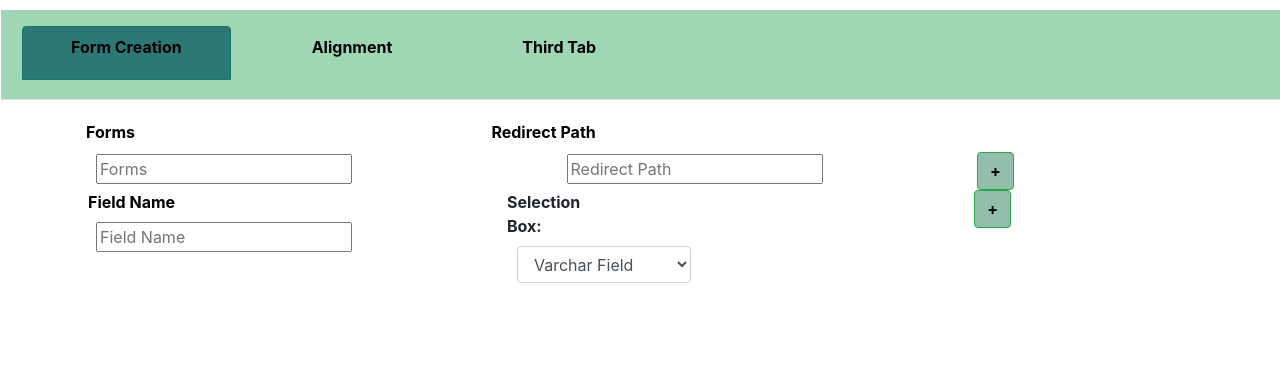
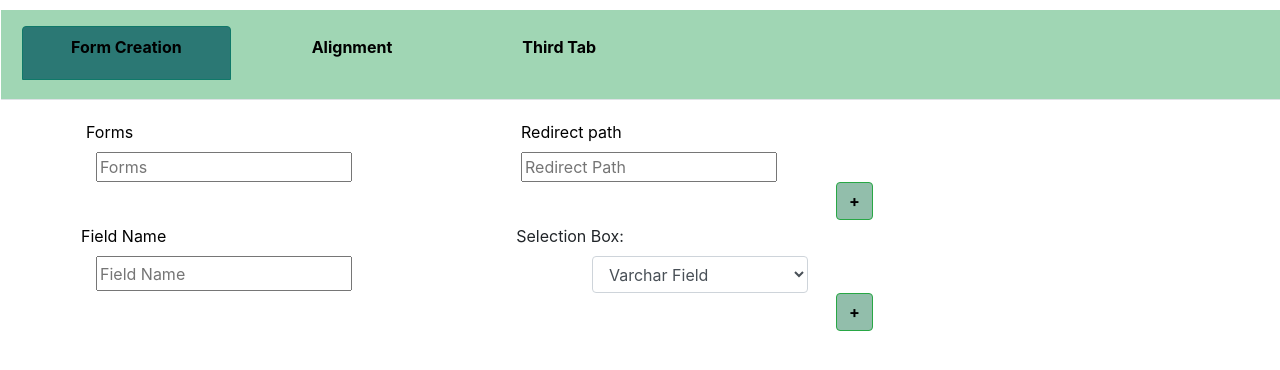
Before and after one commit to Shruthi1248/WebApp-using-Python, a Django app: page / in a window 1280 px wide. Shown: the top 370 px of the page. Run offline with Django 4.2, Linux system fonts and the light colour scheme; some libraries are stand-ins or nearby versions.

Commit message:
Third Commit.html

```diff
--- a/templates/home.html
+++ b/templates/home.html
@@ -3,7 +3,7 @@
 <head>
   <meta charset="UTF-8">
   <meta name="viewport" content="width=device-width, initial-scale=1.0">
-  <title>Bootstrap Tabs Example</title>
+  <title>WebProject Tabs</title>
   <!-- Include Bootstrap CSS (you can download it or link from a CDN) -->
   <link rel="stylesheet" href="https://maxcdn.bootstrapcdn.com/bootstrap/4.5.2/css/bootstrap.min.css">
 </head>
@@ -48,32 +48,14 @@
   #redirect{
     margin-left: 210px;
   }
-  .label4{
-    padding-left: 2px;
-  }
-  #field2{
-    margin-left: 14px;
-    height: 30px;
-  }
   #form{
     margin-left: 10px;
   }
-  #field1{
-    margin-left: 10px;
-    height:30px
-  }
-  #form{
-    margin-left: 10px;
-  }
-  .label2{
-    padding-left: 2px;
-  }
-
 
 </style>
 </head>
 <body>
-<div class="container-fluid fixed-top mt-70" style="margin-left:1px;">
+<div class="container-fluid fixed-top mt-100" style="margin-left:1px;">
   <ul class="nav nav-tabs" id="myTabs" >
     <li class="nav-item">
       <a class="nav-link active m-3 px-5 fs-5" id="tab1" data-toggle="tab" href="#tab1content"><b>Form Creation</b></a>
@@ -86,45 +68,37 @@
     </li>
   </ul>
 
-  <div class="tab-content mt-3">
+
     <div class="tab-pane fade show active" id="tab1content">
-      <div class="container mt-3 pt-10 col-14">
-      <div class="form section">
-        <label class="label1" style="color:black;"><b>Forms</b></label>
-        <label style="margin-left: 350px; color:black;" class="label4" ><b>Redirect Path</b></label><br>
-        <input type="text" id="form" name="labelform" placeholder="Forms" />
-        <input type="text"  id="redirect" style="color:black" placeholder="Redirect Path" />
-        <button style="margin-left: 150px; background-color: #92beab;;color:black;" id="button1" class="btn btn-success"><b>+</b></button>
+      <div class="container mt-2 pt-0 col-0">
+        <form id="formcontent">
+          <div class="row mb-1">
+            <div class="col-md-3">
+                <label for="forms" class="labels" style="color:black;">Forms</label>
+                <div class="inputs">
+                    <input type="text"  class="input-class" id="form" name="labelform" placeholder="Forms" >
                 </div>
-     <!--- <div id = "existing-container" >
-        <br>
-        <label class="label2" style="color:black" name="addingfield"><b>Field Name</b></label>
-        <label for="exampleSelect" name="addingselect" class="select box" style="margin-left: 300px;"><b>Selection Box:</b></label><br>
-        <div class="container mt-0">
-          <div class="row">
-            <input type="text" id="field1" placeholder="Field Name" />
-            <select class="form-control"  style="margin-left: 200px;width : 20%;" id="exampleSelect">
-              <option value="option1">Option 1</option>
-              <option value="option2">Option 2</option>
-              <option value="option3">Option 3</option>
+            </div>
+            <div class="col-md-3">
+                <label for="redirect" style="margin-left: 150px; color:black;" class="labels">Redirect path</label>
+              <div class="inputs">
+                <input type="text" id="redirect" class="input-class" style="color:black; margin-left:150px;" placeholder="Redirect Path">
+            <div class="col-md-3">
+                <button class="btn btn-success ms-1" style="margin-left: 450px; background-color: #92beab;color:black;" type="button" onclick="addFormContainer()"><b>+</b></button>
+            </div>
+              </div>
+            </div>
+          </div>
 
-            </select>
-          <button style="margin-left: 130px; background-color: #92beab; color:black;" id="button2" onclick="addDynamicField()" class="btn btn-success"><b>+</b></button>
-
+          <div class="row mb-3">
+            <div class="col-md-12" id="dynamicFields">
+              <div class="row mb-0">
+              <label for="fields1" class="labels" style="color:black;margin-left:10px;" >Field Name</label>
+              <label for="exampleSelect" class="labels" style="margin-left: 350px;">Selection Box:</label>
               </div>
-    </div>   -->
-
-  <!-- Container to hold dynamically created divs -->
-    <!-- HTML structure for the dynamic fields -->
-<div id="dynamicFields">
-      <div class="row mb-3">
-        <div class="col">
-          <label class="label2" style="color:black;" name="addingfield"><b>Field Name</b></label><br>
-          <input type="text" id="field1" style="margin-left:10px;" placeholder="Field Name" /><br>
-      </div>
-      <div class="col">
-        <label for="exampleSelect" name="addingselect" class="select box" style="margin-left: 125px;"><b>Selection Box:</b></label>
-        <select class="form-control"  style="margin-left: 135px;width : 80%; height:37px;" id="exampleSelect">
+              <div class="row mb-0 col-md-12">
+              <input type="text"  class="input class" style="margin-left:10px;height:35px;" id ="f" name="field[]" placeholder="Field Name">
+              <select class="form-control"  style="margin-left: 240px;width : 20%; height:37px;" id="f" name="selection[]">
                   <option value="option1">Varchar Field</option>
                   <option value="option2">Number Field</option>
                   <option value="option3">Password</option>
@@ -143,54 +117,136 @@
                   <option value="option16">File Field</option>
                   <option value="option17">Audio Field</option>
               </select>
+              <button style="margin-left: 750px; background-color: #92beab;color:black;" type="button" class="btn btn-success ms-1 adding-fields" ><b>+</b></button>
               </div>
-        <div class="ms-auto">
-         <button style="margin-left: 360px; margin-right: 200px; background-color: #92beab;color:black;" type="button" class="btn btn-success" onclick="addDynamicField()"><b>+</b></button>
             </div>
+          </div>
+        </form>
       </div>
 
 
 
+  <script src="https://cdn.jsdelivr.net/npm/bootstrap@5.3.0/dist/js/bootstrap.bundle.min.js"></script>
   <script>
-  function addDynamicField() {
-    // Counter to keep track of the number of fields
-    let fieldCount = $('#dynamicFields .row').length;
+    function addFormContainer() {
+      const newForm = document.createElement('form');
+      newForm.classList.add('mt-5');
+      newForm.innerHTML = `
+      <div class="container mt-2 pt-0 col-0">
+      <div class="row mb-0">
+        <div class="col-md-3">
+            <label for="forms" class="labels" style="color:black;">Forms</label>
+            <div class="inputs">
+                <input type="text"  class="input-class" id="form" name="labelform" placeholder="Forms" >
+            </div>
+        </div>
+        <div class="col-md-3">
+            <label for="redirect" style="margin-left: 150px; color:black;" class="labels">Redirect path</label>
+            <div class="inputs">
+                <input  id="redirect" class="input-class" style="color:black; margin-left:150px;" placeholder="Redirect Path">
+                <button class="btn btn-success ms-1" style="margin-left: 450px; background-color: #92beab;color:black;" type="button" onclick="removeForm(this)"><b>-</b></button>
+            </div>
+        </div>
+      </div>
 
-    // Clone the first field section
-    let newFieldSection = $('#dynamicFields .row').first().clone();
+      <div class="row mb-3">
+        <div class="col-md-12" id="dynamicFields">
+          <div class="row mb-0">
+          <label for="fields1" class="labels" style="color:black;margin-left:10px">Field Name</label>
+          <label for="exampleSelect" class="labels" style="margin-left: 365px;">Selection Box:</label>
+          </div>
+          <div class="row mb-3 col-md-12">
+          <input type="text" class="input-class" style="margin-left:10px;" id="f" name="field[]" placeholder="Field Name">
+          <select class="form-control"  style="margin-left: 250px;width : 20%; height:37px;" id="f" name="selection[]">
+              <option value="option1">Varchar Field</option>
+              <option value="option2">Number Field</option>
+              <option value="option3">Password</option>
+              <option value="option4">Select Box</option>
+              <option value="option5">Number Field</option>
+              <option value="option6">Email</option>
+              <option value="option7">Radio Button</option>
+              <option value="option8">Calc Field</option>
+              <option value="option9">Check Box</option>
+              <option value="option10">Image</option>
+              <option value="option11">Logo</option>
+              <option value="option12">Comment Box</option>
+              <option value="option13">Button</option>
+              <option value="option14">Tables</option>
+              <option value="option15">Video Field</option>
+              <option value="option16">File Field</option>
+              <option value="option17">Audio Field</option>
+          </select>
+          <button style="margin-left: 750px; background-color: #92beab;color:black;" type="button" class="btn btn-success ms-1 adding-fields" onclick="addFieldContainer(this)" ><b>+</b></button>
+          </div>
+        </div>
+      </div>
+      `;
 
-    // Update the ID and placeholder of the field name input
-    let fieldNameInput = newFieldSection.find('input');
-    let oldId = fieldNameInput.attr('id');
-    let newId = oldId.slice(0, -1) + (fieldCount + 1);
-    fieldNameInput.attr('id', newId);
-
-    let oldPlaceholder = fieldNameInput.attr('placeholder');
-    let newPlaceholder = oldPlaceholder + ' ' + (fieldCount + 1);
-    fieldNameInput.attr('placeholder', newPlaceholder);
-
-    // Update the button text to "."
-    let minusButton = newFieldSection.find('button');
-    minusButton.text('-');
-
-    // Change the onclick function to remove the field
-    minusButton.attr('onclick', 'removeDynamicField(this)');
-
-    // Add Bootstrap class for styling
-    minusButton.removeClass('btn-primary'); // Remove any existing class
-    minusButton.addClass('btn btn-danger');
-
-    // Append the new field section to the dynamicFields container
-    $('#dynamicFields').append(newFieldSection);
+      document.querySelector('.tab-pane.active').appendChild(newForm);
   }
 
-  function removeDynamicField(button) {
-    // Remove the parent row of the button
-    $(button).closest('.row').remove();
+  function addFieldContainer(button) {
+      const templateField = button.parentElement.cloneNode(true);
+
+      const minusButton = document.createElement('button');
+      minusButton.classList.add('btn', 'btn-danger', 'ms-1', 'remove-field');
+      minusButton.type = 'button';
+      minusButton.textContent = '-';
+      minusButton.addEventListener('click', function () {
+          templateField.closest('.row').remove();
+      });
+
+      const addButton = templateField.querySelector('.adding-fields');
+      addButton.replaceWith(minusButton);
+
+      // Include the label in the cloned template
+      const label = document.createElement('label');
+      label.classList.add('labels');
+      label.textContent = 'Field Name';
+
+      // Create a new row for the cloned template
+      const newRow = document.createElement('div');
+      newRow.classList.add('row', 'mb-3');
+
+      // Append the label to the new row
+      newRow.appendChild(label);
+
+      // Add Bootstrap classes to the cloned template for sizing
+      templateField.classList.remove('col-md-6'); // Remove original sizing class
+      templateField.classList.add('col-md-3'); // Add new sizing class
+
+      // Append the cloned template to the new row
+      newRow.appendChild(templateField);
+
+      // Insert the new row after the current row
+      button.parentElement.closest('.row').insertAdjacentElement('afterend', newRow);
   }
+
+  function removeForm(button) {
+      const formToRemove = button.closest('form');
+      formToRemove.remove();
+  }
+
+  document.addEventListener('DOMContentLoaded', function () {
+      const addFieldButtons = document.querySelectorAll('.adding-fields');
+      addFieldButtons.forEach(function (button) {
+          button.addEventListener('click', function () {
+            addFieldContainer(button);
+          });
+      });
+
+      document.addEventListener('click', function (event) {
+          if (event.target.classList.contains('remove-field')) {
+              event.target.parentElement.parentElement.remove();
+          }
+      });
+  });
+
   </script>
 </div>
-</div>
+
+
+
 
       <div class="tab-pane fade" id="tab2content">
 
@@ -202,6 +258,7 @@
 
 
 
+
 <!-- Include Bootstrap JS (you can download it or link from a CDN) -->
 <script src="https://code.jquery.com/jquery-3.5.1.slim.min.js"></script>
 <script src="https://cdn.jsdelivr.net/npm/@popperjs/core@2.9.2/dist/umd/popper.min.js"></script>
```
Lines whose indentation alone changed are shown as unchanged.
